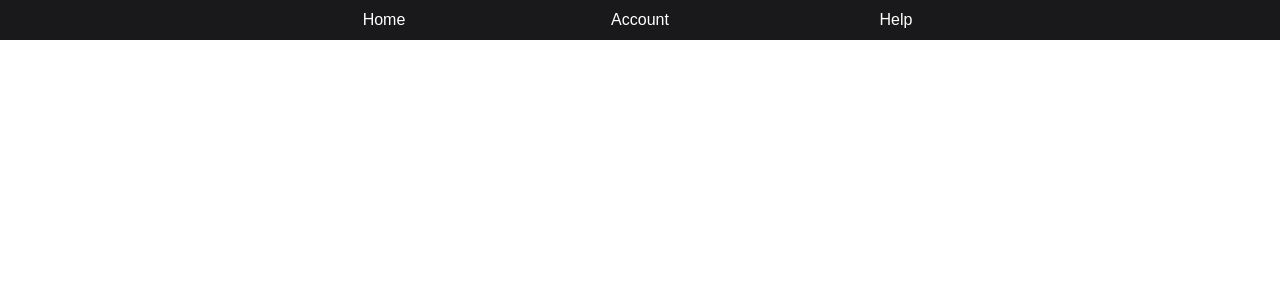
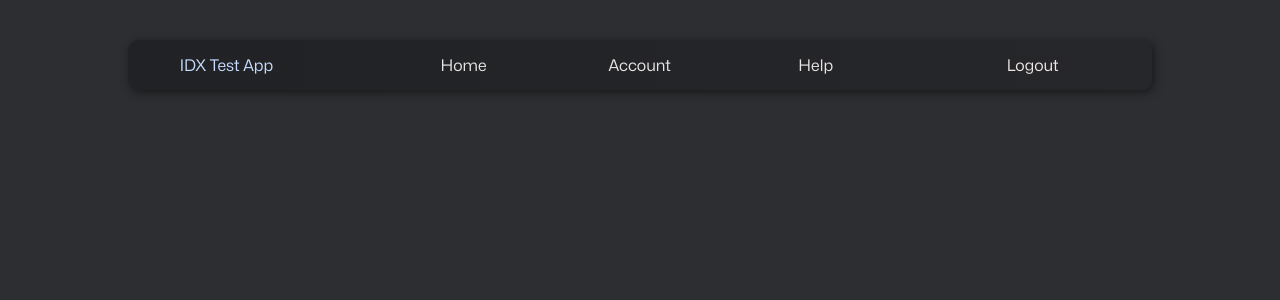
Before and after one commit to iangaunt/iangaunt.dev, a Next.js app: page / in a window 1280 px wide. Shown: the top 300 px of the page. Built offline with nearby package versions, Linux system fonts and the light colour scheme.

Commit message:
Added some SCSS stylings

```diff
--- a/src/components/Navbar.tsx
+++ b/src/components/Navbar.tsx
@@ -3,9 +3,11 @@ import Link from "next/link";
 export default function Navbar(): JSX.Element {
     return (
         <div className="navbar">
+            <p className="idx">IDX Test App</p>
             <Link href="/home/page">Home</Link>
             <Link href="/account/page">Account</Link>
             <Link href="/help/page">Help</Link>
+            <a className="logout">Logout</a>
         </div>
     )
 }
--- a/src/pages/account/page.tsx
+++ b/src/pages/account/page.tsx
@@ -4,7 +4,7 @@ export default function Account(): JSX.Element {
     return (
         <>
             <Navbar />
-            Hello from account page!
+            <p>Hello from account page!</p>
         </>
     );
 }
--- a/src/pages/help/page.tsx
+++ b/src/pages/help/page.tsx
@@ -4,7 +4,7 @@ export default function Help(): JSX.Element {
     return (
         <>
             <Navbar />
-            Hello from help page!
+            <p>Hello from help page!</p>
         </>
     );
 }
--- a/src/pages/home/page.tsx
+++ b/src/pages/home/page.tsx
@@ -4,7 +4,7 @@ export default function Home(): JSX.Element {
     return (
         <>
             <Navbar />
-            Hello from home page!
+            <p>Hello from home page!</p>
         </>
     );
 }
--- a/src/pages/index.tsx
+++ b/src/pages/index.tsx
@@ -1,6 +1,3 @@
-import Home from "./home/page";
-import Account from "./account/page"
-import Help from "./help/page";
 import Navbar from "@/components/Navbar";
 
 export default function Landing() {
--- a/src/styles/globals.css
+++ b/src/styles/globals.css
@@ -1,39 +1,74 @@
+@font-face {
+  font-family: "Mona Sans";
+  src: url("../MonaSans-Regular.ttf");
+}
 * {
+  font-family: "Mona Sans";
   padding: 0;
   margin: 0;
 }
 
 .navbar {
   align-items: center;
-    font-family: "Arial";
-    font-weight: 100;
   display: flex;
   justify-content: center;
-
-    background: rgb(25 25 27);
+  background: linear-gradient(90deg, rgba(22, 22, 25, 0.5) 0%, rgba(32, 32, 35, 0.5) 100%);
+  border-radius: 10px;
+  box-shadow: 2px 2px 10px rgba(0, 0, 0, 0.5);
+  font-weight: 100;
+  height: 50px;
+  left: 10vw;
   margin-bottom: 20px;
-    width: 100vw;
-    height: 40px;
-
-    a {
+  position: absolute;
+  top: 5%;
+  width: 80vw;
+}
+.navbar .idx {
+  color: rgb(198, 221, 255);
+  font-size: 100%;
+  font-weight: 100;
+  margin-left: 2%;
+  margin-right: 10%;
+  white-space: nowrap;
+}
+.navbar .logout {
+  color: rgb(240, 230, 230);
+  margin-left: 5%;
+}
+.navbar a {
   align-items: center;
   display: flex;
   justify-content: center;
-
+  border-width: 1px;
+  border-color: transparent;
+  border-style: solid;
+  color: rgb(230, 230, 230);
+  height: 60%;
+  margin: 1%;
+  text-decoration: none;
+  transition: border-color 0.3s, border-radius 0.3s, color 0.2s, font-size 0.2s, text-shadow 0.3s;
+  white-space: nowrap;
+  width: 15%;
+}
+.navbar a:hover {
+  border-color: rgba(255, 255, 255, 0.5);
+  border-radius: 10px;
   color: white;
-        height: 100%;
-        transition: color 0.4s, font-size 0.4s;
-        width: 20%;
-
+  text-shadow: 0px 5px 5px rgba(0, 0, 0, 0.3);
+}
+.navbar a:visited {
   text-decoration: none;
 }
 
-    a:hover {
-        color: rgb(200 200 200);
-        font-size: 105%;
+body {
+  align-items: center;
+  display: flex;
+  justify-content: center;
+  background-color: rgb(45, 46, 49);
+  height: 100vh;
+  width: 100vw;
 }
-
-    a:visited {
-        text-decoration: none;
-    }
-}
+body p {
+  color: white;
+  font-size: 250%;
+}/*# sourceMappingURL=globals.css.map */
--- /dev/null
+++ b/src/styles/globals.scss
@@ -0,0 +1,85 @@
+@mixin flex {
+    align-items: center;
+    display: flex;
+    justify-content: center;
+}
+
+@font-face {
+    font-family: "Mona Sans";
+    src: url("../MonaSans-Regular.ttf");
+}
+
+* {
+    font-family: "Mona Sans";
+    padding: 0;
+    margin: 0;
+}
+
+.navbar {
+    @include flex;
+
+    background: linear-gradient(90deg, rgb(22 22 25 / 0.5) 0%, rgb(32 32 35 / 0.5) 100%);
+    border-radius: 10px;
+    box-shadow: 2px 2px 10px rgb(0 0 0 / 0.5);
+    font-weight: 100;
+    height: 50px;
+    left: 10vw;
+    margin-bottom: 20px;
+    position: absolute;
+    top: 5%;
+    width: 80vw;
+
+    .idx {
+        color: rgb(198, 221, 255);
+        font-size: 100%;
+        font-weight: 100;
+        margin-left: 2%;
+        margin-right: 10%;
+        white-space: nowrap;
+    }
+
+    .logout {
+        color: rgb(240 230 230);
+        margin-left: 5%;
+    }
+
+    a {
+        @include flex;
+
+        border-width: 1px;
+        border-color: transparent;
+        border-style: solid;
+
+        color: rgb(230 230 230);
+        height: 60%;
+        margin: 1%;
+        text-decoration: none;
+        transition: border-color 0.3s, border-radius 0.3s, color 0.2s, font-size 0.2s, text-shadow 0.3s;
+        white-space: nowrap;
+        width: 15%;
+
+        &:hover {
+            border-color: rgb(255 255 255 / 0.5);
+
+            border-radius: 10px;
+            color: white;
+            text-shadow: 0px 5px 5px rgb(0 0 0 / 0.3);
+        }
+
+        &:visited {
+            text-decoration: none;
+        }
+    }
+}
+
+body {
+    @include flex;
+    background-color: rgb(45, 46, 49);
+    height: 100vh;
+    width: 100vw;
+
+    p {
+        color: white;
+        font-size: 250%;
+    }
+}
```
Also changed, not shown: 1 other file (tests, documents, lock files or other folders). Lines whose indentation alone changed are shown as unchanged.
